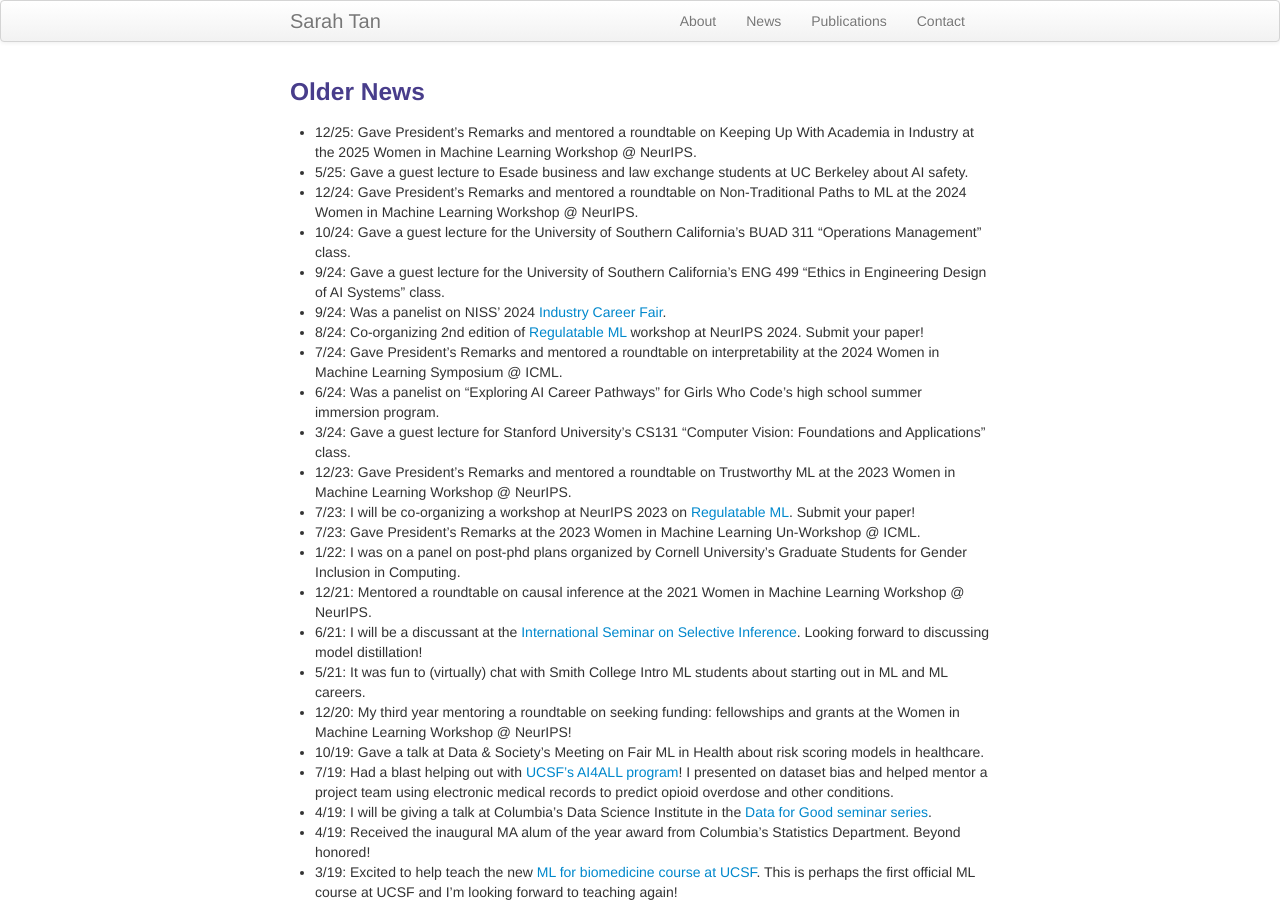
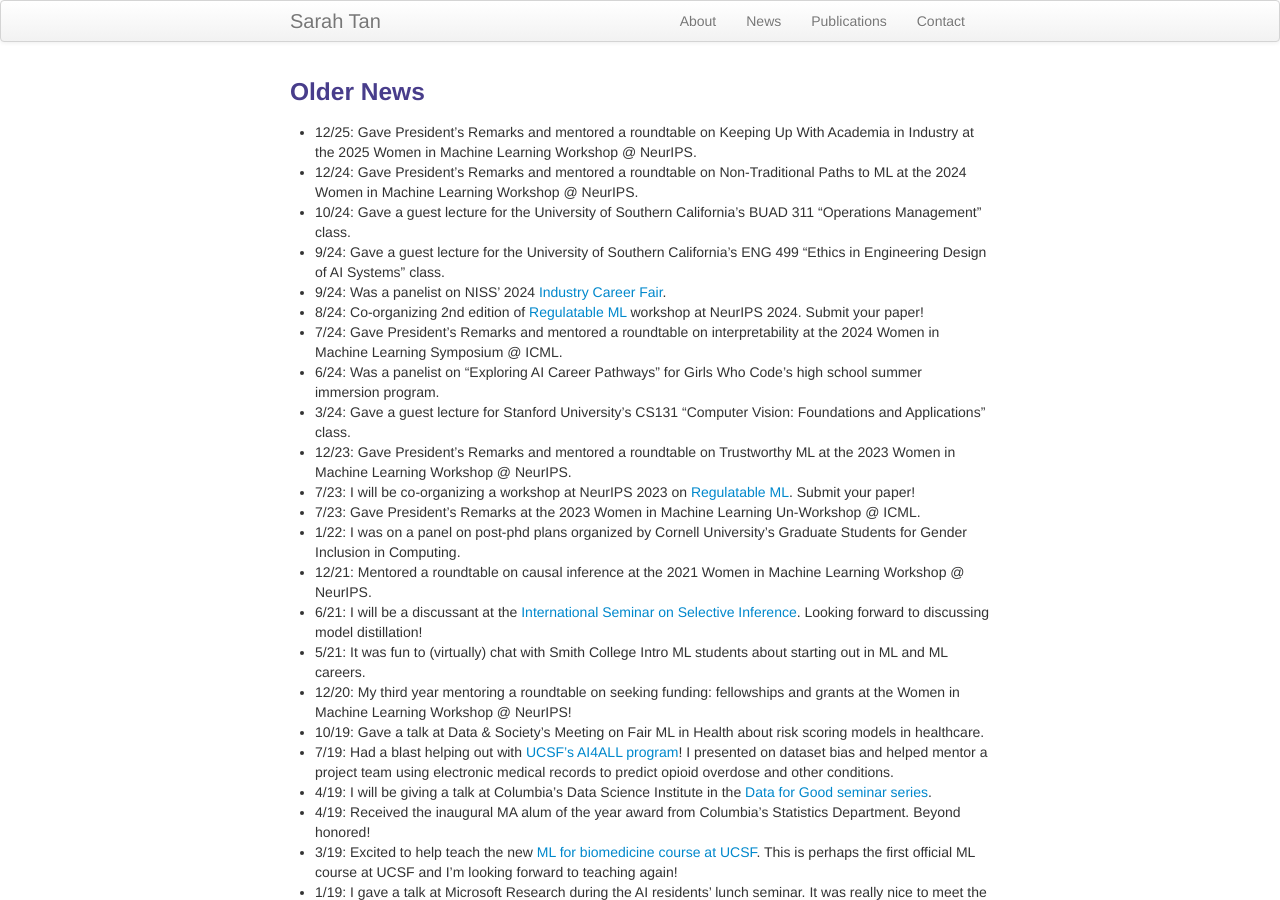
Before and after one commit to shftan/shftan.github.io, a Jekyll site: the page built from oldernews.md, in a window 1280 px wide and 900 px high. Built offline with Jekyll 4.4.1, drawn with Linux system fonts in a browser that asks for light colours.

Commit message:
Update oldernews.md

```diff
--- a/oldernews.md
+++ b/oldernews.md
@@ -8,7 +8,6 @@ keywords: Sarah Tan, Cornell, Statistics, interpretability, causal inference
 <div class="row-fluid" id="news"><h3>Older News</h3>
 </div>
 - 12/25: Gave President's Remarks and mentored a roundtable on Keeping Up With Academia in Industry at the 2025 Women in Machine Learning Workshop @ NeurIPS.
-- 5/25: Gave a guest lecture to Esade business and law exchange students at UC Berkeley about AI safety.
 - 12/24: Gave President's Remarks and mentored a roundtable on Non-Traditional Paths to ML at the 2024 Women in Machine Learning Workshop @ NeurIPS.
 - 10/24: Gave a guest lecture for the University of Southern California's BUAD 311 "Operations Management" class.
 - 9/24: Gave a guest lecture for the University of Southern California’s ENG 499 “Ethics in Engineering Design of AI Systems” class.
```
